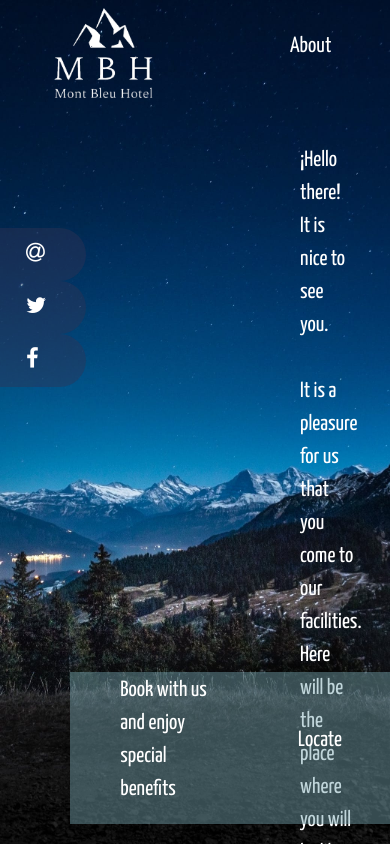
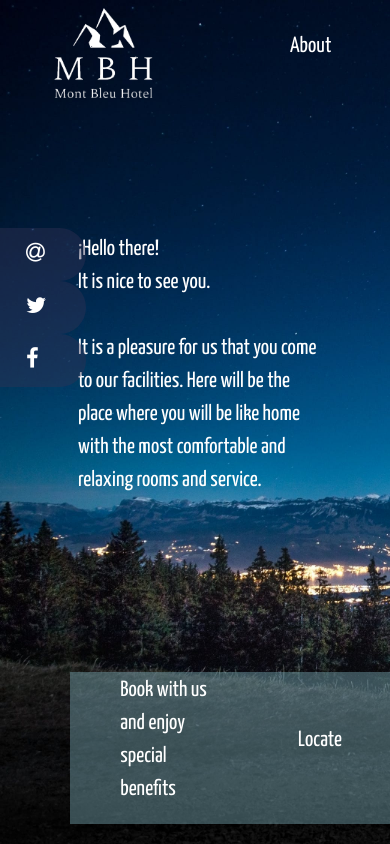
Before and after one commit to nattury/final, a Vue app: page / in a window 390 px wide. Shown: the top 844 px of the page. Built offline with nearby package versions, Linux system fonts and the light colour scheme.

Commit message:
9 respons

```diff
--- a/src/components/Principal.vue
+++ b/src/components/Principal.vue
@@ -105,7 +105,7 @@ export default {
 
 .info {
   padding-top: 40%;
-  width: 60%;
+  width: 80%;
 }
 
 .foot {
@@ -143,6 +143,10 @@ export default {
   .foot {
     width: 90%;
   }
+
+  .contenedor{
+    width: 60%;
+  }
   }
 
 </style>
```
